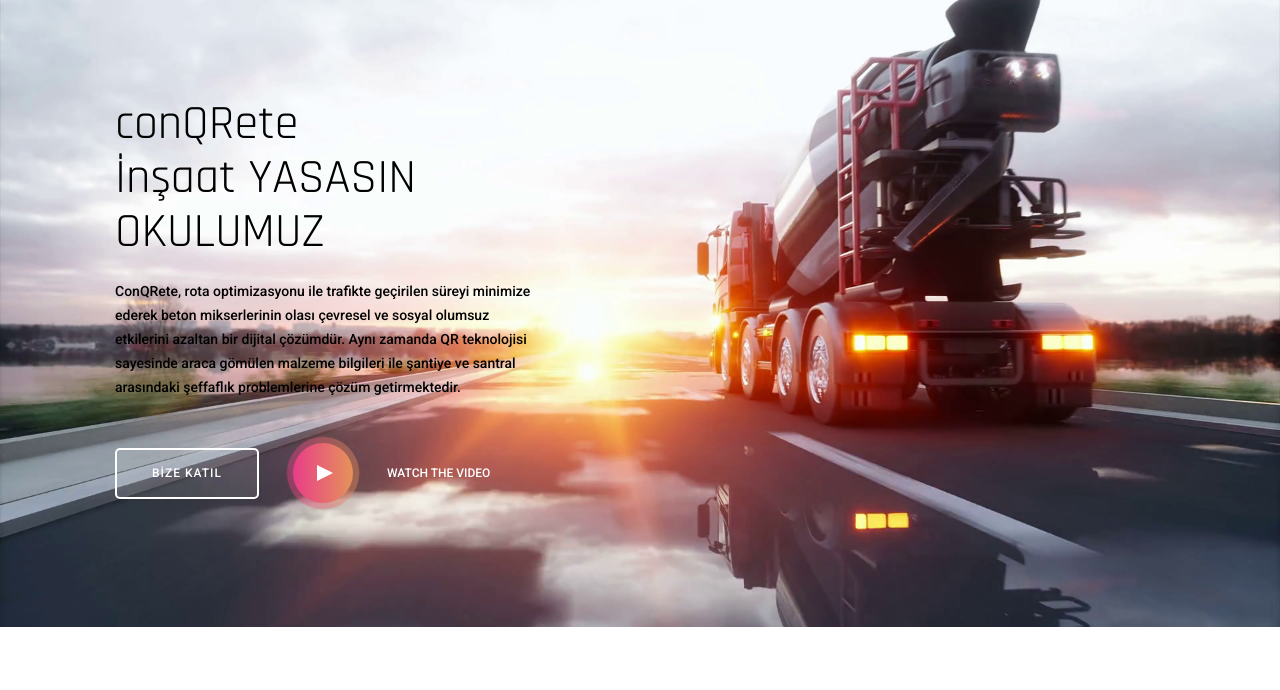
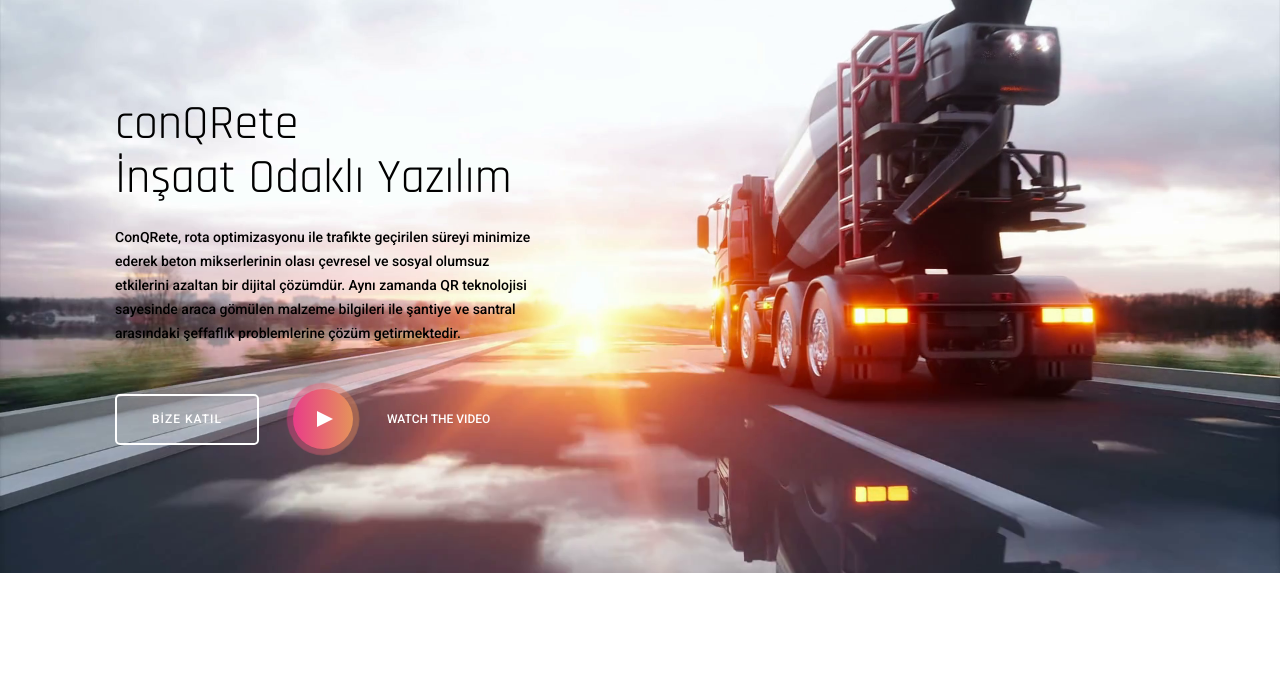
Before and after one commit to tsarp96/conQRete, a plain HTML site: page index.html in a window 1280 px wide. Shown: the part 103-793 px from the top of the page. Drawn offline with nearby package versions, Linux system fonts and the light colour scheme; some packages are replaced by stand-ins of ours.

Commit message:
Update index.html

```diff
--- a/index.html
+++ b/index.html
@@ -77,7 +77,7 @@
 						<div class="banner_content">
 							<h2>
 								conQRete <br>
-								İnşaat YASASIN OKULUMUZ
+								İnşaat Odaklı Yazılım
 							</h2>
 							<p>
 								ConQRete, rota optimizasyonu ile trafikte geçirilen süreyi minimize ederek beton mikserlerinin olası çevresel ve sosyal olumsuz etkilerini azaltan bir dijital çözümdür. Aynı zamanda QR teknolojisi sayesinde araca gömülen malzeme bilgileri ile şantiye ve santral arasındaki şeffaflık problemlerine çözüm getirmektedir.
```
